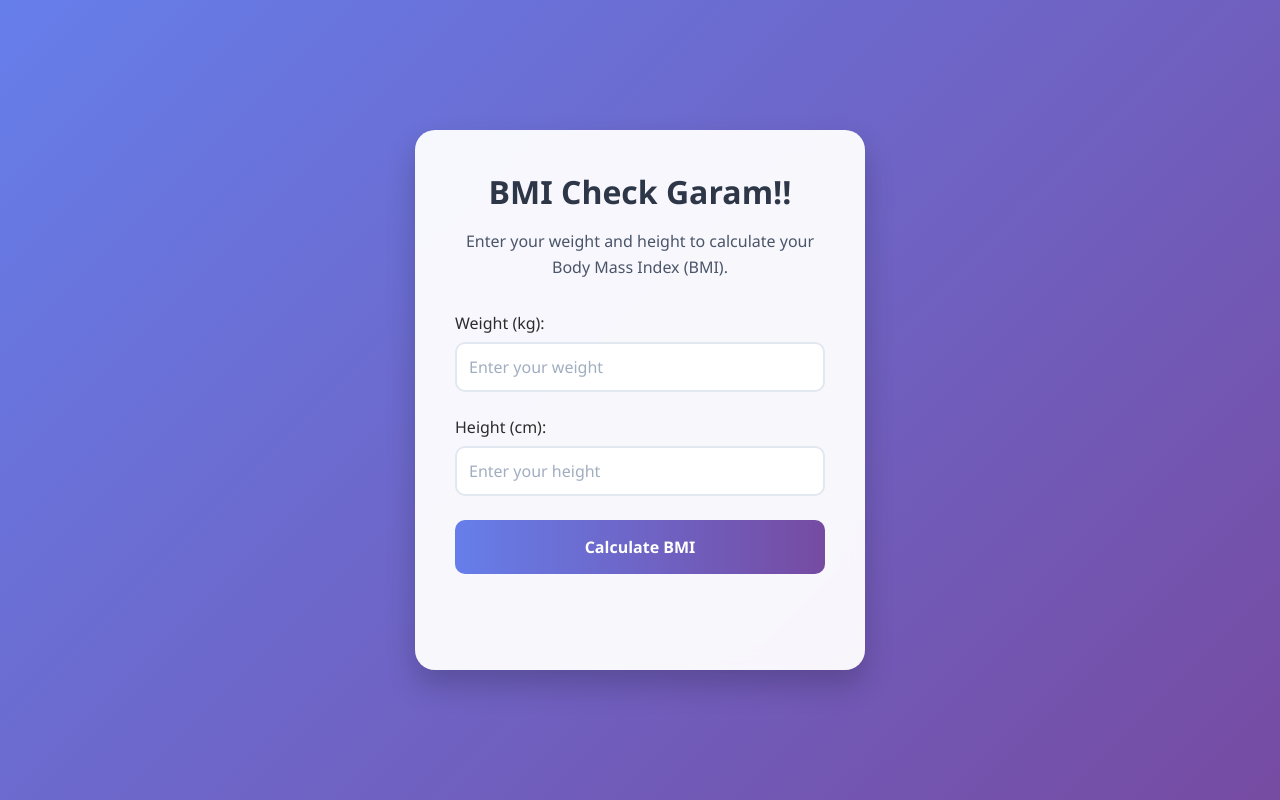
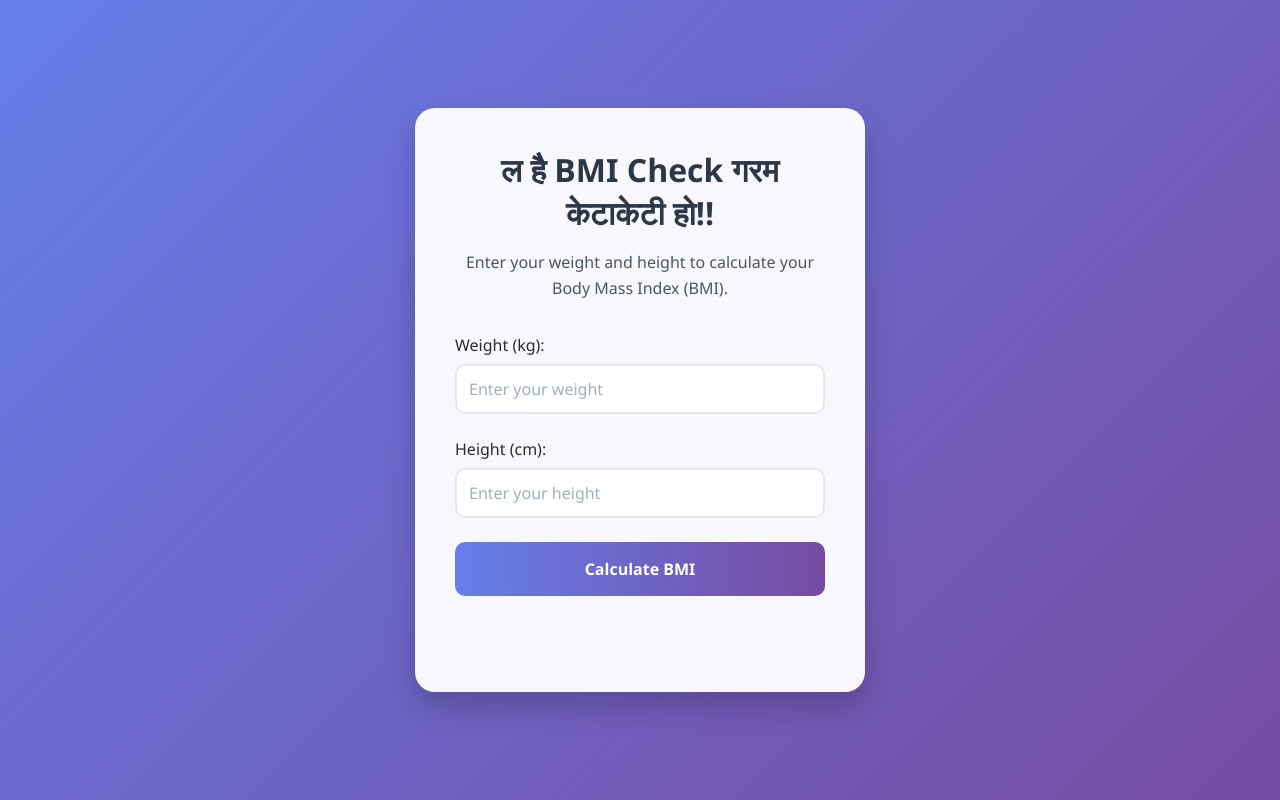
Before and after one commit to Suneel-bohara/Practice-Project, a plain HTML site: page index.html in a window 1280 px wide. Drawn offline with Linux system fonts and the light colour scheme.

Commit message:
Update index.html

```diff
--- a/index.html
+++ b/index.html
@@ -9,7 +9,7 @@
 <body>
 
     <div class="container">
-        <h1>BMI Check Garam!!</h1>
+        <h1>ल है BMI Check गरम केटाकेटी हो!!</h1>
         <p>Enter your weight and height to calculate your Body Mass Index (BMI).</p>
 
         <div class="input-group">
```
